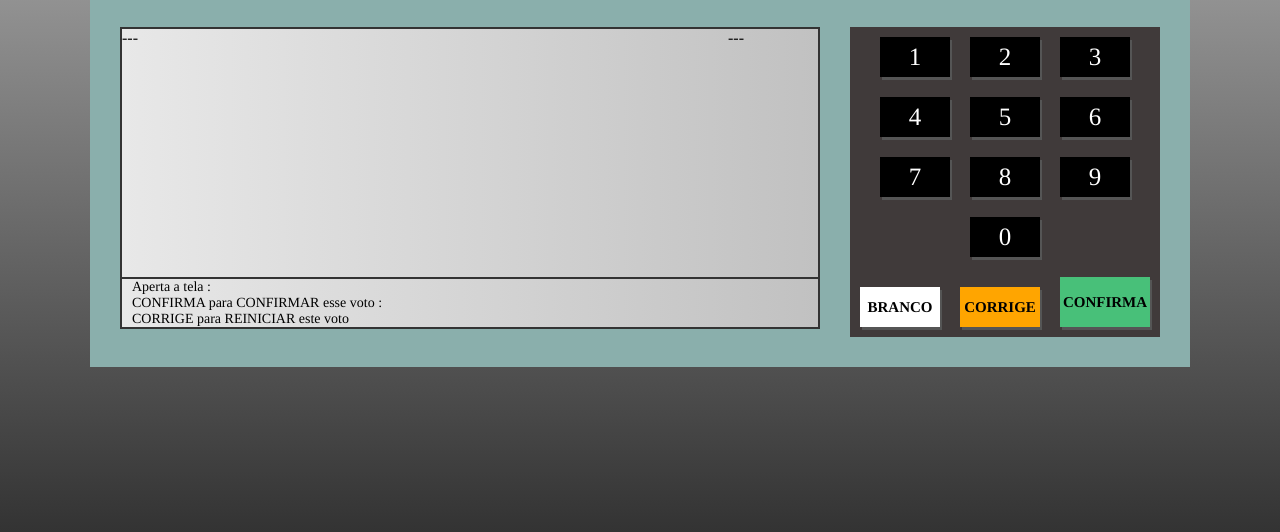
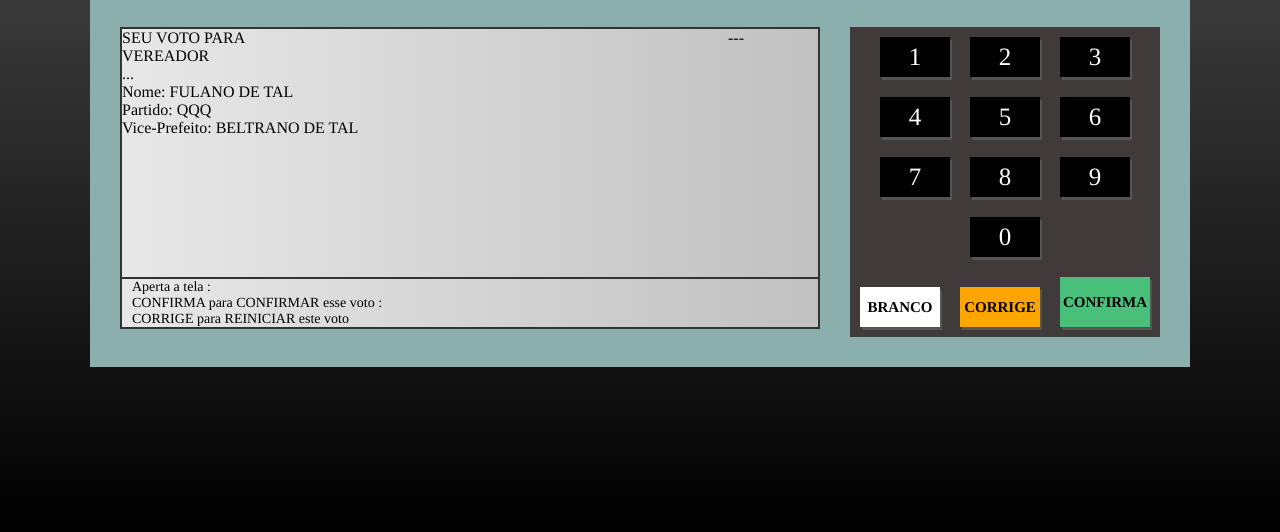
Before and after one commit to AndrePacolla/urnaEletronica, a plain HTML site: page index.html in a window 1280 px wide. Shown: the part 268-800 px from the top of the page. Drawn offline with Linux system fonts and the light colour scheme.

Commit message:
criado as quatro areas do d-1-left

```diff
--- a/index.html
+++ b/index.html
@@ -16,7 +16,21 @@
     <div class="tela">
         <div class="d-1">
             <div class="d-1-left">
-                ---
+                <div class="d-1-1">
+                    <span>SEU VOTO PARA </span>
+                </div>
+                <div class="d-1-2">
+                    <span>VEREADOR</span>
+                </div>
+                <div class="d-1-3">
+                    ...
+                </div>
+                <div  class="d-1-4">
+                    Nome: FULANO DE TAL <br/>
+                    Partido: QQQ  <br/>
+                    Vice-Prefeito: BELTRANO DE TAL
+                </div>
+
             </div>
             <div class="d-1-right">
                 ---
--- a/style.css
+++ b/style.css
@@ -4,13 +4,13 @@
 }
 
 body{
+    margin: 0;
     height: 100vh;
-    margin: 0;
     display: flex;
     align-items: center;
-    background: linear-gradient(#c1c1c1,#333);
     flex-direction: column;
     justify-content: center;
+    background: linear-gradient(#575757,#000000);
 }
 .title{
     color: white;
@@ -25,10 +25,10 @@ body{
 
 .tela{
     display: flex;
-    flex-direction: column;
     width: 700px;
     height: 302px;
     border: 2px solid #333;
+    flex-direction: column;
     background: linear-gradient(to right,#e8e8e8,#c1c1c1);
 
 }
@@ -54,7 +54,7 @@ body{
 }
 
 .teclado--botao:hover{
-    transform: scale(0.7);
+    transform: scale(0.9);
     transition: 1s;
 }
 .teclado--linha{
```
